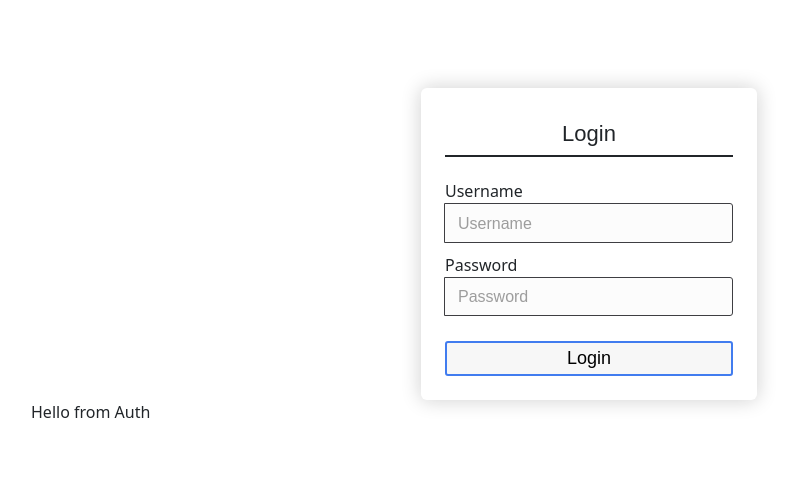
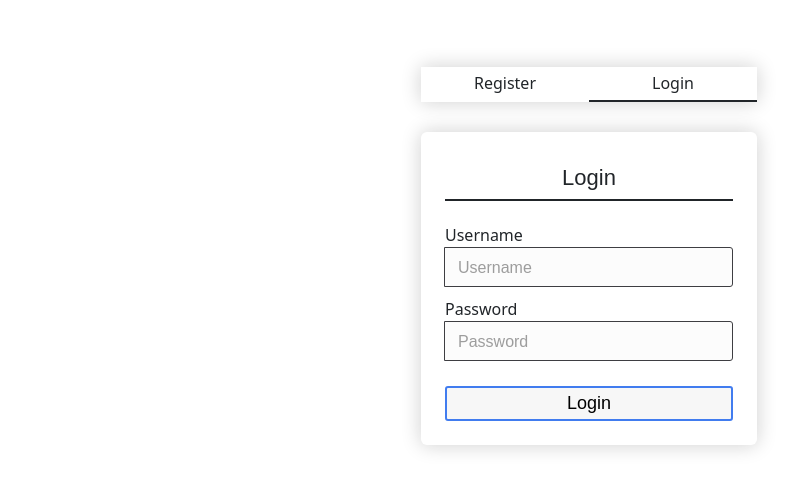
Before and after one commit to mstrange382/kramerica-client, a React (Create React App) app in the folder kra-merica/: page / in a window 1280 px wide. Shown: the part 144-634 px from the top of the page, without its empty margins (51-846 px from the left). Built offline with nearby package versions, Linux system fonts and the light colour scheme.

Commit message:
setting up component files

```diff
--- a/kra-merica/src/App.jsx
+++ b/kra-merica/src/App.jsx
@@ -4,7 +4,7 @@ import "./App.css";
 import React from 'react'
 import Register from './auth/Register';
 import Login from './auth/Login';
-import Auth from './auth/Auth'
+
 
 
 class App extends React.Component {
@@ -14,19 +14,35 @@ class App extends React.Component {
       isLoginOpen: true,
       isRegisterOpen: false
     };
+
   }
   render(){
     return (
+      <div className='root-container'>
+      <div className="box-controller">
+      <div className={"controller " + (this.state.isRegisterOpen ? "selected-controller" : "")}
+        //  onClick={this.showRegisterBox.bind(this)}
+        >
+         Register
+       </div>
+       <div className={"controller " + (this.state.isLoginOpen ? "selected-controller" : "")}
+        //  onClick={this.showLoginBox.bind(this)}
+         >
+         Login
+       </div>
 
-    <div className='root-container'>
+     </div>
+
       <div className="box-container">
       {this.state.isRegisterOpen && <Register/>}
       {this.state.isLoginOpen && <Login/>}
      </div>
     <Container>
-      <Auth/>
+      {/* <Register /> */}
+      {/* <Login/> */}
     </Container>
     </div>
+
 
   );
 }
--- a/kra-merica/src/auth/Login.jsx
+++ b/kra-merica/src/auth/Login.jsx
@@ -40,9 +40,7 @@ class Login extends React.Component{
                 <button
                   type="button"
                   className="login-btn"
-                  onClick={this
-                  .submitLogin
-                  .bind(this)}>Login</button>
+                  onClick={this.submitLogin.bind(this)}>Login</button>
               </div>
             </div>
           );
--- a/kra-merica/src/auth/Register.jsx
+++ b/kra-merica/src/auth/Register.jsx
@@ -25,12 +25,20 @@ class Register extends React.Component{
           <div className="box">
 
             <div className="input-group">
-              <label htmlFor="username">Username</label>
+              <label htmlFor="username">First Name</label>
               <input
                 type="text"
                 name="username"
                 className="login-input"
-                placeholder="Username"/>
+                placeholder="First Name"/>
+            </div>
+            <div className="input-group">
+              <label htmlFor="username">Last Name</label>
+              <input
+                type="text"
+                name="username"
+                className="login-input"
+                placeholder="Last Name"/>
             </div>
 
             <div className="input-group">
@@ -49,9 +57,7 @@ class Register extends React.Component{
             <button
               type="button"
               className="login-btn"
-              onClick={this
-              .submitRegister
-              .bind(this)}>Register</button>
+              onClick={this.submitRegister.bind(this)}>Register</button>
           </div>
         </div>
       );
--- /dev/null
+++ b/kra-merica/src/ideas/IdeaCreate.jsx
@@ -0,0 +1,3 @@
+import "bootstrap/dist/css/bootstrap.css";
+import "./App.css";
+import React from 'react'
```
Also changed, not shown: kra-merica/src/comments/CommentCreate.jsx (added), kra-merica/src/comments/CommentDelete.jsx (added), kra-merica/src/comments/CommentUpdate.jsx (added), kra-merica/src/ideas/IdeaDelete.jsx (added), kra-merica/src/ideas/IdeaUpdate.jsx (added).
